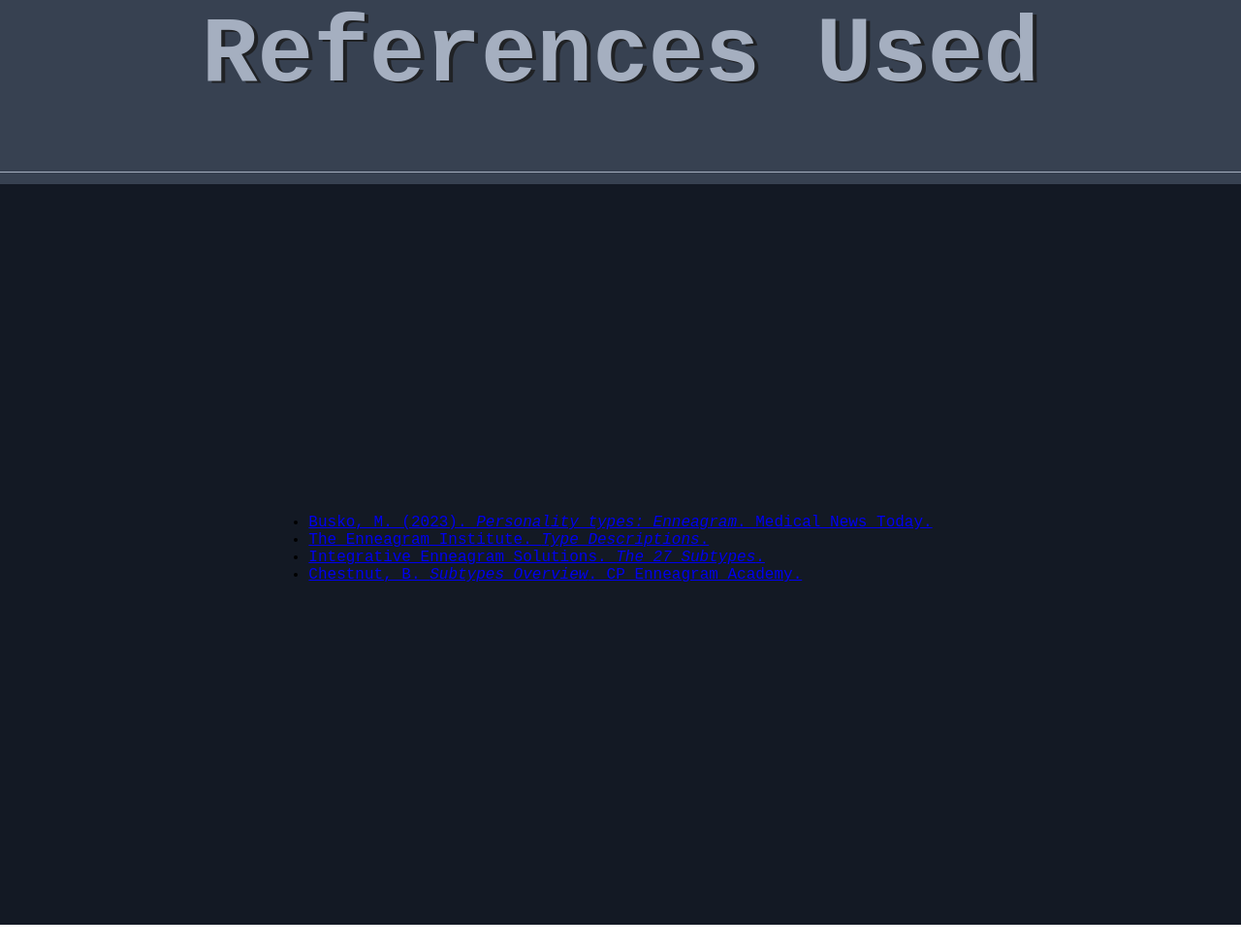
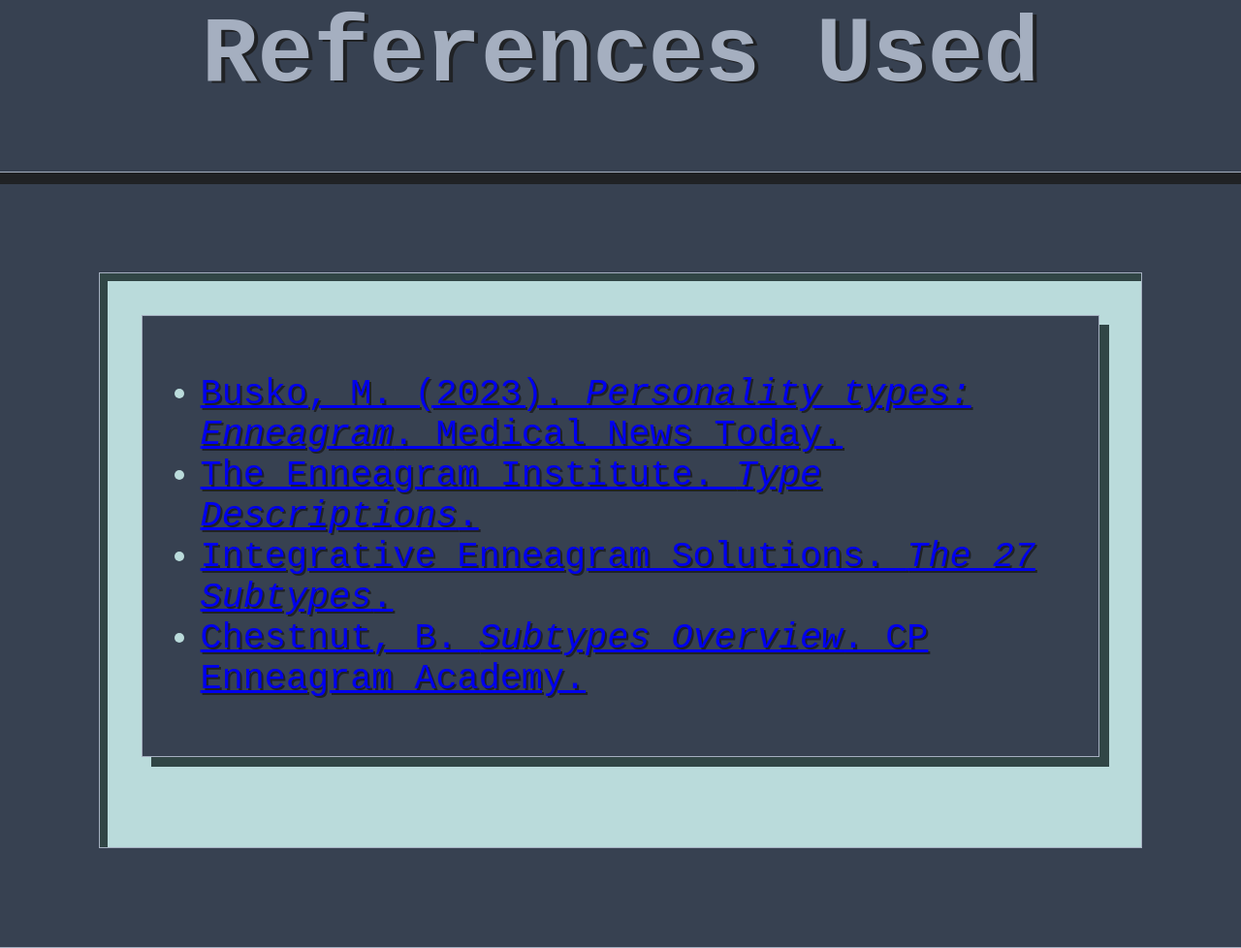
Before and after one commit to hekigyokuu/ix-persona-v2, a website: page public/html/about.html in a window 1280 px wide. Shown: the part 5494-6472 px from the top of the page at 97% size. Before the commit the page ends 6448 px from the top, so only its background shows below. Drawn offline with Linux system fonts and the light colour scheme; no server answers; a web font is replaced by a local one.

Commit message:
here na fu

```diff
--- a/public/css/about.css
+++ b/public/css/about.css
@@ -238,11 +238,36 @@
     align-items: center;
 
     width: 100%;
-    height: 97vh;
-    padding: 4% 12%;
+    height: 800px;
+    padding: 8%;
 
-    background-color: var(--dark-charcoal);
-    box-shadow: inset 0px 12px 0px var(--charcoal);
+    background-color: var(--charcoal);
+    border-bottom: 1px solid var(--light-slate);
+    box-shadow: inset 0px 12px 0px var(--rich-black);
+}
+
+.about-reference-content {
+    width: 100%;
+    height: 100%;
+    padding: 4%;
+
+    background-color: #badbdb;
+    border: 1px solid var(--light-slate);
+    box-shadow: inset 8px 8px 0px #314646;
+}
+
+.about-reference-content ul {
+    display: inline-block;
+    width: 100%;
+    padding: 6%;
+
+    background-color: var(--charcoal);
+    border: 1px solid var(--light-slate);
+    box-shadow: 10px 10px 0px #314646;
+
+    font-size: 2.3rem;
+    color: #badbdb;
+    text-shadow: 2px 2px 0px var(--rich-black);
 }
 
 #author-box-one {
--- a/public/html/about.html
+++ b/public/html/about.html
@@ -259,6 +259,7 @@
                 <h2>References Used</h2>
             </div>
             <div class="about-reference-container">
+                <div class="about-reference-content">
                 <ul>
                     <li><a href="https://www.medicalnewstoday.com/articles/personality-types-enneagram" target="_blank">
                         Busko, M. (2023). <em>Personality types: Enneagram</em>. Medical News Today.
@@ -273,6 +274,7 @@
                         Chestnut, B. <em>Subtypes Overview</em>. CP Enneagram Academy.
                     </a></li>
                 </ul>
+                </div>
             </div>
         </section>
     </body>
```
